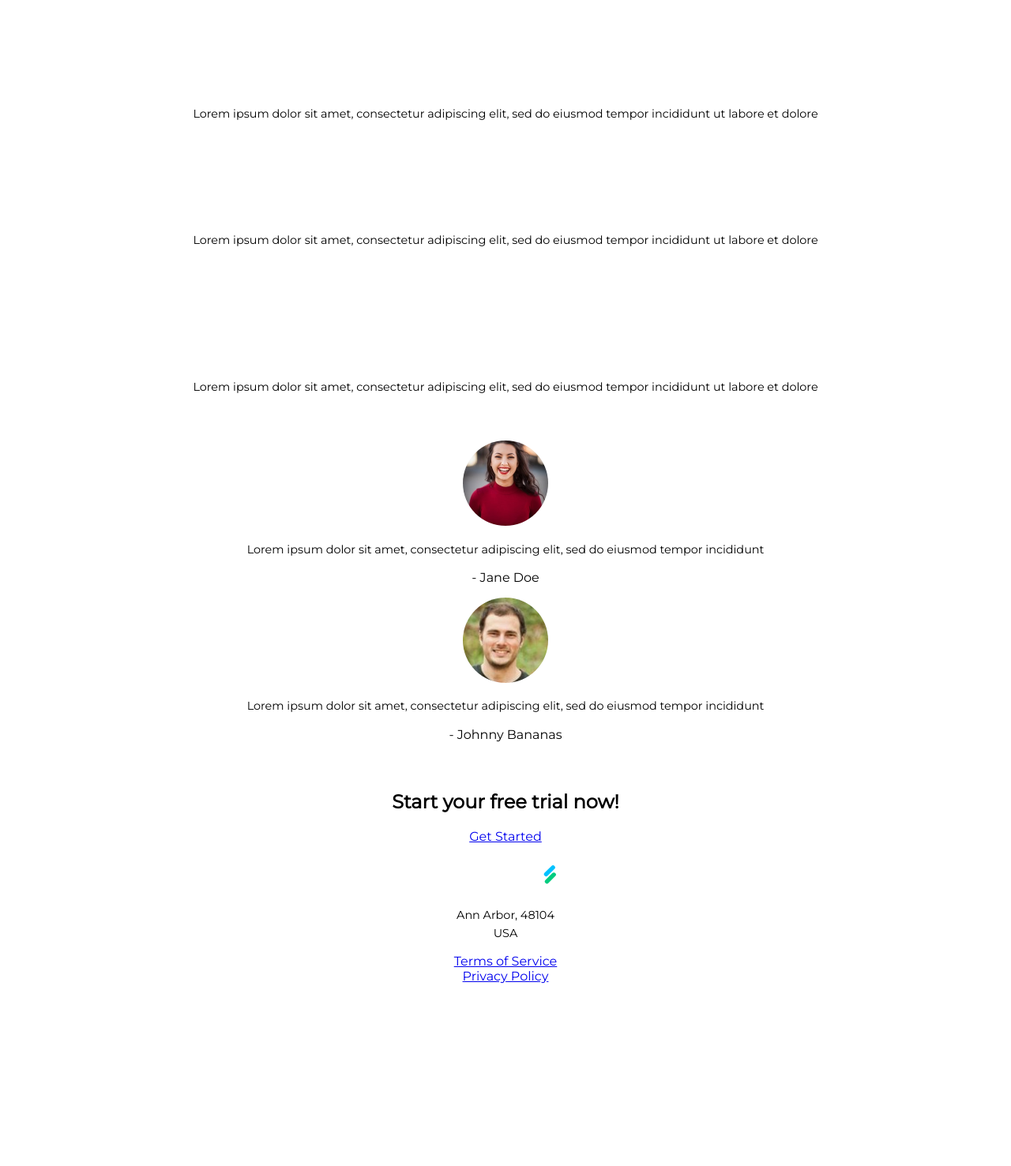
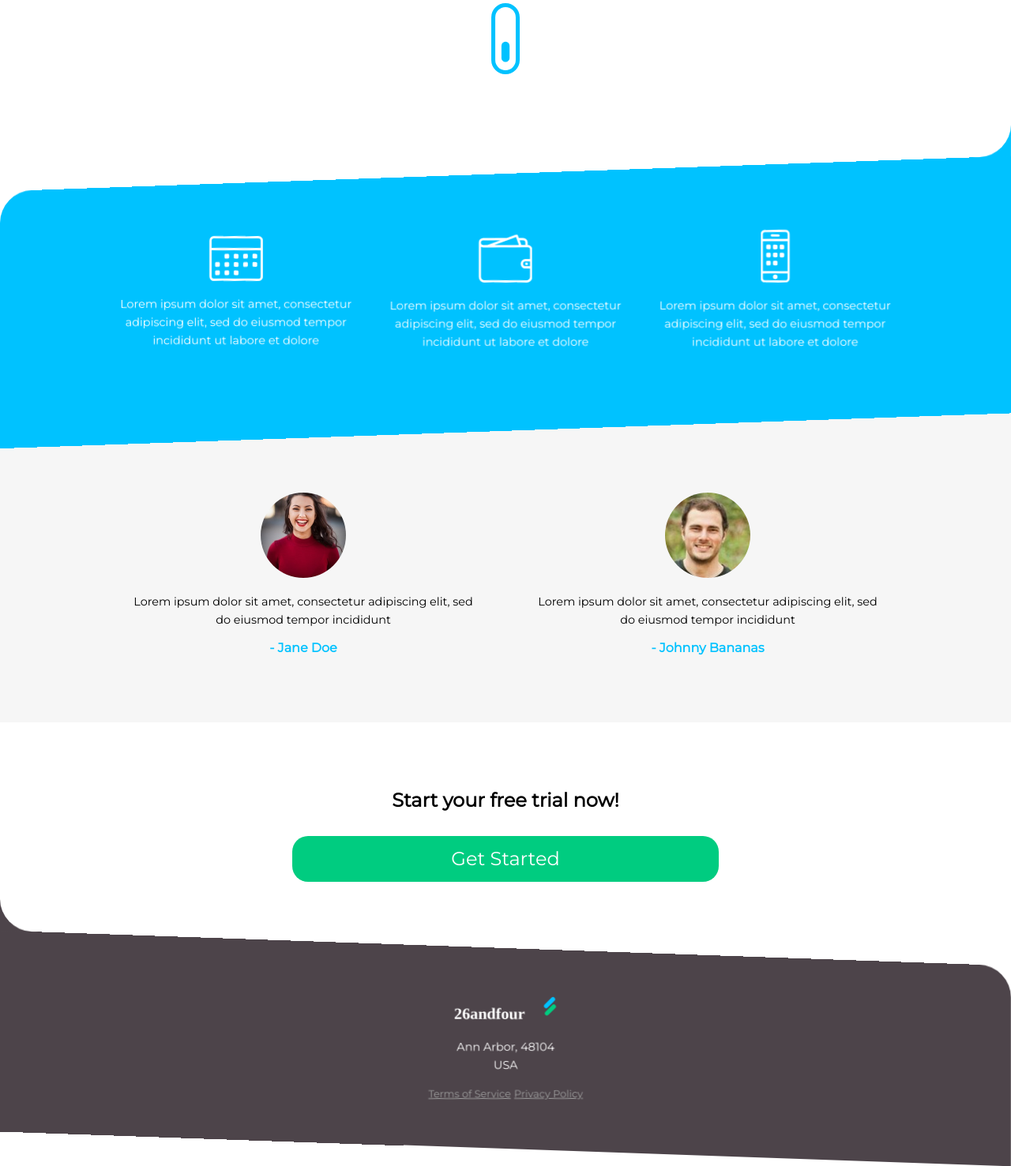
Before and after one commit to nortegag/Frontend-Tutorial, a plain HTML site: page index.html in a window 1280 px wide. Shown: the part 709-2186 px from the top of the page at 79% size. Before the commit the page ends 1968 px from the top, so only its background shows below. Drawn offline with Linux system fonts and the light colour scheme.

Commit message:
more CSS

```diff
--- a/css/main.css
+++ b/css/main.css
@@ -28,7 +28,7 @@ ul {
 }
 
 header {
-    display:flex; /*structure to columns -- flexbox*/
+    display: flex; /*structure to columns -- flexbox*/
     justify-content: space-between;
 }
 
@@ -45,3 +45,356 @@ header {
     width: 70%;
     margin: 2em auto 2em 25%;
 }
+
+h1, .subhead {
+    position: relative;
+    z-index: 3;
+}
+
+.subhead {
+    font-size: 1.1em;
+}
+
+.blue-container {
+    width: 100%;
+    background-color: #00C2FF;
+    color: white;
+    margin-top: 15%;
+    padding: 4em 0 2em;
+    /*creating rounder corner with border radius*/
+    border-top-left-radius: 40px;
+    transform: skewY(-2deg)
+}
+
+/*generating a rectangle on the right side*/
+.blue-container:before {
+    content: "";
+    width: 40px;
+    height: 40px;
+    background: #00C2FF;
+    position: absolute;
+    top: -39px;
+    right: 0;
+    z-index: -2;
+}
+
+/*generating circle on top of the rectangle to get the rounded edge*/
+.blue-container:after {
+    content: "";
+    width: 80px;
+    height: 80px;
+    background: white;
+    top: -80px;
+    position: absolute;
+    right: 0;
+    border-radius: 50%;
+    z-index: -1;
+}
+
+.blue-container ul {
+    transform: skewY(2deg);
+}
+
+.blue-container ul li {
+    margin-bottom: 3em;
+}
+
+.blue-container ul li p {
+    padding: 0 .5em;
+}
+
+.blue-container img {
+    width: 15%;
+}
+
+.blue-container ul li:nth-child(3) img {
+    width: 10%;
+}
+
+.gray-container {
+    background: #F6F6F6;
+    padding: 4em 0 2em;
+    margin-top: -3%;
+}
+
+.gray-container ul li:first-child {
+    margin-bottom: 2.5em;
+}
+
+figure {
+    margin: 0;
+    padding: 0;
+}
+
+figcaption {
+    color: #00C2FF;
+    font-weight: bold;
+}
+
+h2 {
+    margin-top: 7%;
+}
+
+.cta {
+    background: #00CC80;
+    width: calc(100% - 1em);
+    display: block;
+    color: white;
+    border-radius: 20px;
+    padding: .6em;
+    text-decoration: none;
+    font-size: 1.5em;
+    margin: 3% auto 7%;
+    position: relative;
+    z-index: 4;
+}
+
+.footer-container {
+    width: 100%;
+    background: #4D444A;
+    color: white;
+    padding: 3em 0;
+    border-top-right-radius: 40px;
+    transform: skewY(2deg);
+}
+
+.footer-container .container {
+    transform: skewY(-2deg);
+}
+
+.footer-container:before {
+    content: "";
+    width: 40px;
+    height: 40px;
+    background: #4D444A;
+    position: absolute;
+    top: -39px;
+    left: 0;
+    z-index: -2;
+}
+
+.footer-container:after {
+    content: "";
+    width: 80px;
+    height: 80px;
+    background-color: white;
+    position: absolute;
+    z-index: -1;
+    top: -80px;
+    left: 0;
+    border-radius: 50%;
+}
+
+ul.footer-links {
+    margin: 0 auto;
+
+}
+
+ul.footer-links li {
+    display: inline-block;
+}
+
+ul.footer-links li a {
+    color: #9d9d9d;
+    font-size: .8em;
+}
+
+nav ul {
+    position: fixed;
+    width: 60%;
+    top: 0;
+    right: 0;
+    text-align: left;
+    background: rgb(36, 41, 44);
+    height: 100%;
+    z-index: 7;
+}
+
+nav ul li a {
+    color: white;
+    text-decoration: none;
+    display: block;
+    width: 100%;
+    padding: 1em 2em;
+    background-color: rgb(52, 59, 63);
+}
+
+nav ul li a:hover {
+    background-color: rgb(65, 73, 78)
+}
+
+.exit-btn {
+    margin-bottom: 1.3em;
+    margin-top: 1.3em;
+    text-align: right;
+    padding: 0 1.4em;
+}
+
+.exit-btn img {
+    width: 14px;
+    cursor: pointer;
+}
+
+/* beginning media queries */
+@media only screen and (min-width: 650px) {
+
+    .server {
+        width: 50%;
+    }
+
+    h1 {
+        font-size: 3em;
+        margin: 0;
+    }
+
+    .subhead {
+        font-size: 1.4em;
+        margin-bottom: 12%;
+    }
+
+    .blue-container {
+        margin: 0;
+    }
+
+    .blue-container img {
+        width: 20%;
+    }
+
+    .blue-container ul li:nth-child(3) img {
+        width: 11%;
+        margin-top: -6px;
+    }
+
+    .blue-container ul {
+        display: flex;
+        margin-top: -1em;
+        align-items: center;
+    }
+
+    .blue-container ul li {
+        margin-bottom: 0;
+    }
+
+    .blue-container ul li p {
+        padding: 0 .8em;
+    }
+
+    .gray-container ul {
+        display: flex;
+    }
+
+    nav ul {
+        width: 40%;
+    }
+}
+
+@media only screen and (min-width: 875px) {
+
+    .subhead {
+        margin-bottom: 15%;
+    }
+
+    .blue-container ul {
+        margin: 0 0 4% 0;
+    }
+
+    .gray-container ul {
+        margin: 4% 0 0 0;
+    }
+}
+
+@media only screen and (min-width: 1024px) {
+
+    .cta {
+        width: 50%;
+    }
+
+    .container {
+        width: 80%;
+        margin: 0 auto;
+    }
+
+    .show-desktop {
+        display: block;
+        margin: 0 auto 13% auto;
+    }
+
+    .hide-desktop {
+        display: none;
+    }
+
+    nav ul {
+        position: inherit;
+        width: auto;
+        background: none;
+        display: flex;
+        padding-top: 0;
+    }
+
+    nav ul li {
+        float: left;
+    }
+
+    nav ul li a {
+        color: black;
+        background-color: inherit;
+        text-align: right;
+    }
+
+    nav ul li a:hover {
+        background-color: inherit;
+    }
+
+    .scroll {
+        width: 30 px;
+        animation: move 1s infinite alternate;
+    }
+
+    @keyframes move {
+        0% {
+            transform: translateY(0px)
+        }
+        100% {
+            transform: translateY(20px)
+        }
+    }
+
+}
+
+@media only screen and (min-width: 1600px) {
+
+    .server {
+        width: 40%;
+        margin: 5em auto 4em 15%;
+    }
+
+    .container {
+        width: 70%;
+    }
+
+    .blue-container {
+        padding: 7em 0 2em;
+    }
+
+    .blue-container ul li p, blockquote {
+        font-size: 1.3em;
+    }
+
+    .gray-container {
+        padding: 6em 0 4em;
+    }
+
+    h2 {
+        margin-top: 4em;
+    }
+
+    .blue-container img {
+        width: 15%;
+    }
+
+    .blue-container ul li:nth-child(3) img {
+        width: 8%;
+        margin-top: -4px;
+    }
+
+}
```
Also changed, not shown: index.html (+0 -1 lines), 1 other file.
